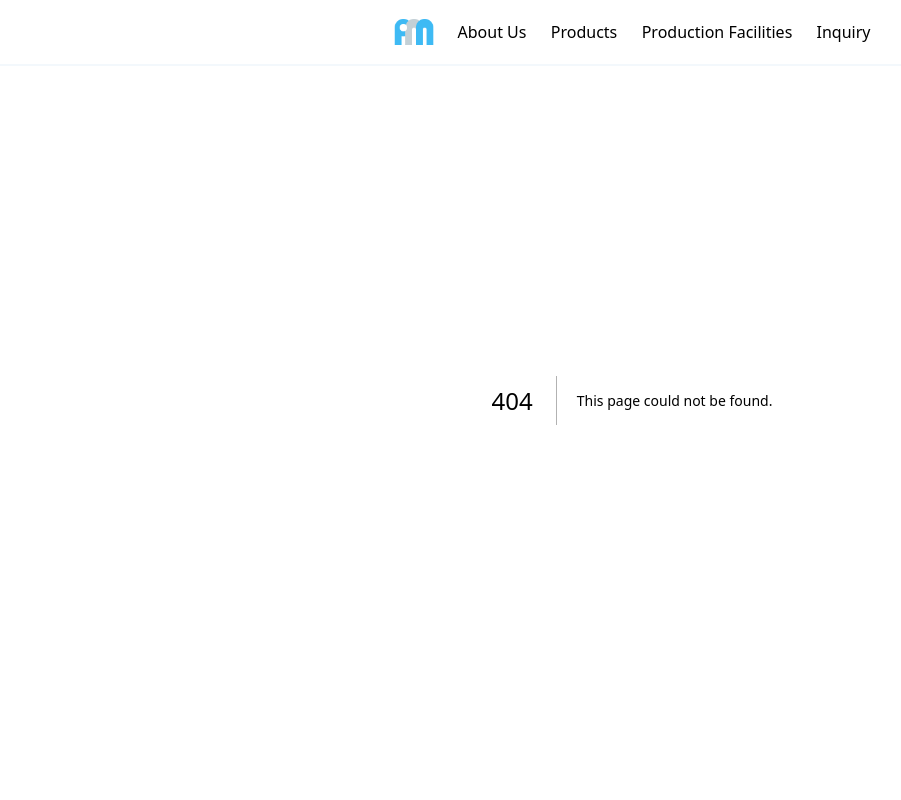
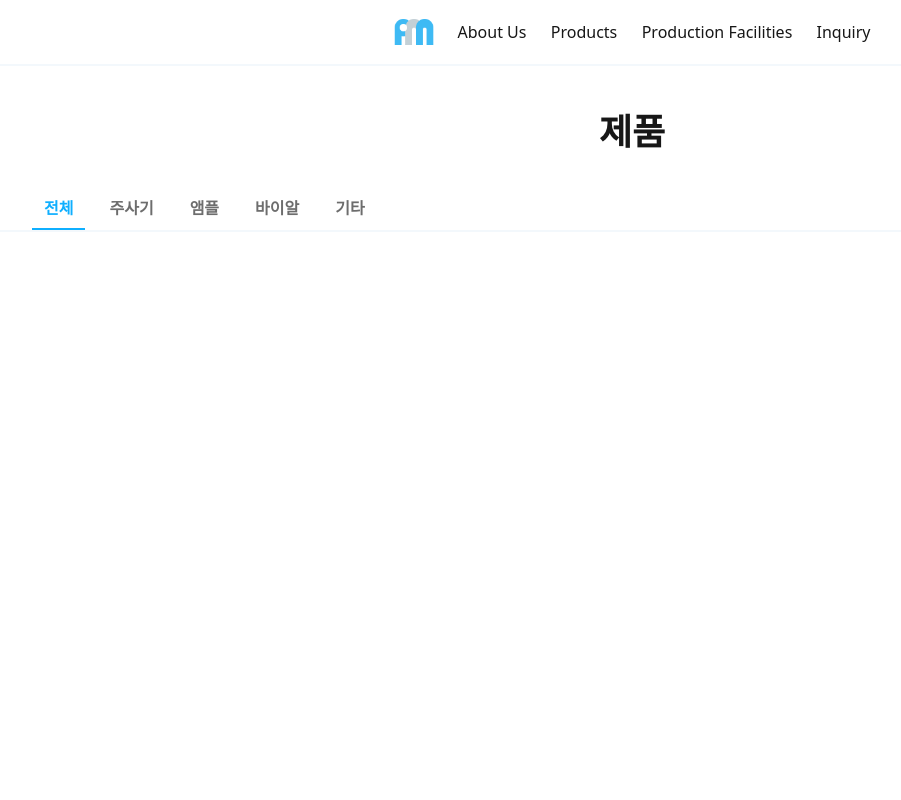
Before and after one commit to ph-mold/ph-mold-web, a Next.js app: page /products in a window 1280 px wide. Before the commit this address had no page. Shown: the top 800 px of the page, without its empty margins (8-909 px from the left). Built offline with nearby package versions, Linux system fonts and the light colour scheme.

Commit message:
[Add] 제품 검색 탭까지 구성

```diff
--- /dev/null
+++ b/app/products/layout.tsx
@@ -0,0 +1,7 @@
+export default function ProductsLayout({
+  children
+}: Readonly<{
+  children: React.ReactNode;
+}>) {
+  return <div className="mt-16 md:py-4">{children}</div>;
+}
--- /dev/null
+++ b/app/products/page.tsx
@@ -0,0 +1,60 @@
+"use client";
+
+import { useMemo, useCallback } from "react";
+import SectionTitle from "@/components/common/SectionTitle";
+import clsx from "clsx";
+import { useRouter, useSearchParams } from "next/navigation";
+
+const MENU_ITEMS = {
+  all: "전체",
+  syringe: "주사기",
+  ampoule: "앰플",
+  vial: "바이알",
+  others: "기타"
+};
+
+export default function Products() {
+  const searchParams = useSearchParams();
+  const router = useRouter();
+
+  const params = useMemo(
+    () => new URLSearchParams(searchParams),
+    [searchParams]
+  );
+
+  const selectedTab = params.get("tab") ?? "all"; // ← 기본값 처리
+
+  const handleTabSelect = useCallback(
+    (tab: string) => {
+      params.set("tab", tab);
+      router.replace(`?${params.toString()}`);
+    },
+    [params, router]
+  );
+
+  return (
+    <div className="relative h-fit w-full">
+      <SectionTitle className="hidden py-8 md:block">제품</SectionTitle>
+      <div className="border-background2 scrollbar-hide sticky top-16 z-9 h-12 w-full overflow-x-scroll border-b-2 bg-white/60 backdrop-blur-md">
+        <ul className="w mx-auto flex h-full max-w-[1280px] flex-row gap-3 px-4 md:px-10">
+          {Object.entries(MENU_ITEMS).map(([key, value]) => (
+            <li
+              key={key}
+              className={clsx(
+                "text-foreground2 cursor-pointer px-3 py-3 font-semibold text-nowrap",
+                selectedTab === key &&
+                  "border-signature text-signature border-b-2 font-bold"
+              )}
+              onClick={() => {
+                handleTabSelect(key);
+              }}
+            >
+              {value}
+            </li>
+          ))}
+        </ul>
+      </div>
+      <div className="h-[2000px]"> </div>
+    </div>
+  );
+}
```
